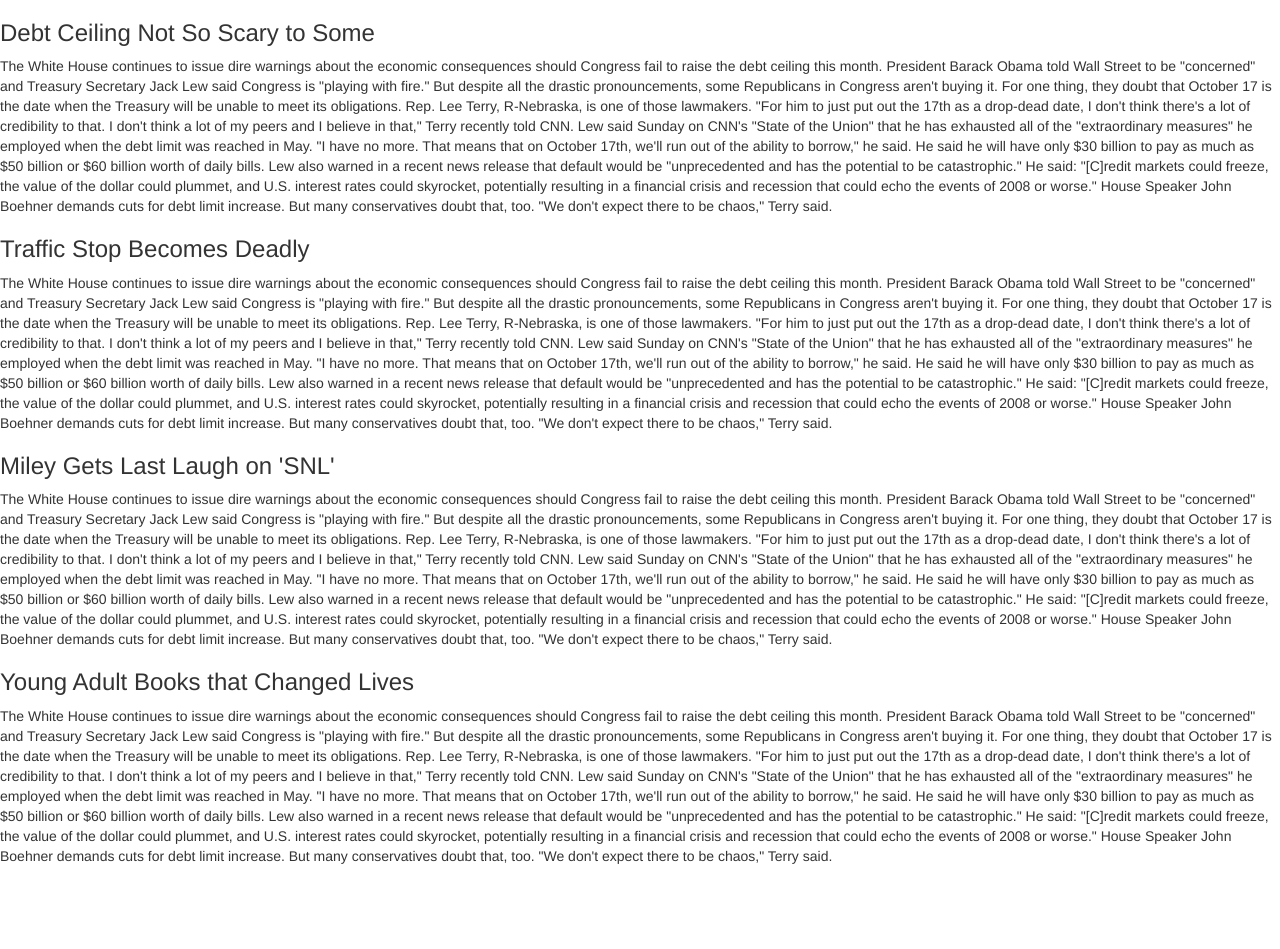
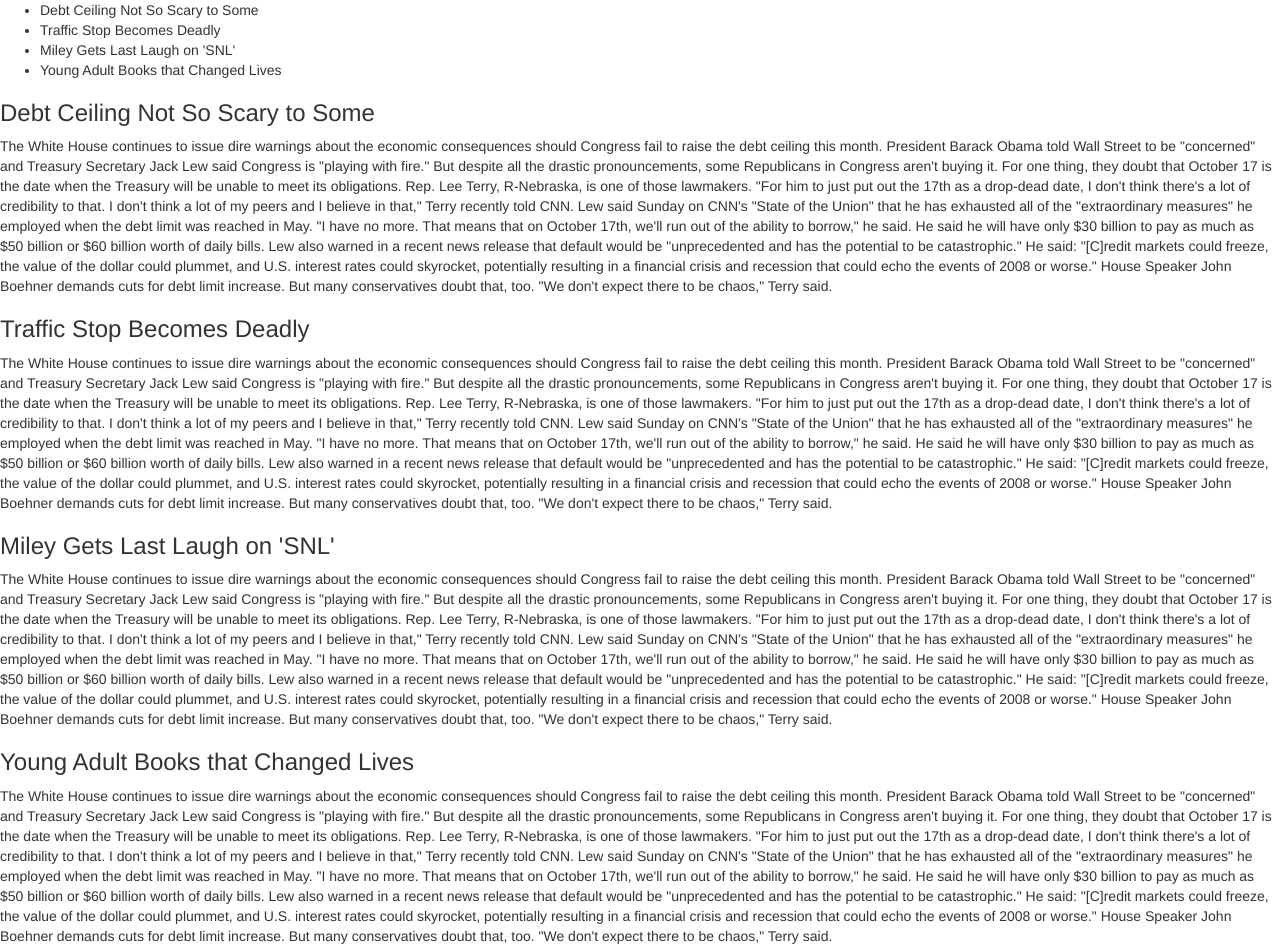
Before and after one commit to bettymakes/ng-tut-003, a plain HTML site: page base/index.html in a window 1280 px wide. Before the commit the page ends 876 px from the top, so only its background shows below. Drawn offline with Linux system fonts and the light colour scheme.

Commit message:
Appending text to each li and appending the li to the ul via js

```diff
--- a/base/index.html
+++ b/base/index.html
@@ -9,7 +9,7 @@
   <body>
 
     <div>
-      <ul>
+      <ul id="nav">
       </ul>
     </div>
 
--- a/base/js/app.js
+++ b/base/js/app.js
@@ -1,9 +1,12 @@
 var sectionContentWrapper = document.getElementById('content');
 var sections = sectionContentWrapper.getElementsByTagName('div');
+var nav = document.getElementById('nav');
 
 for (i = 0; i < sections.length; i++) {
   var section = sections[i];
   var title = section.getElementsByTagName('h3')[0].innerText;
 
-  console.log(title);
+  var li = document.createElement('li');
+  li.appendChild(document.createTextNode(title));
+  nav.appendChild(li);
 }
```
